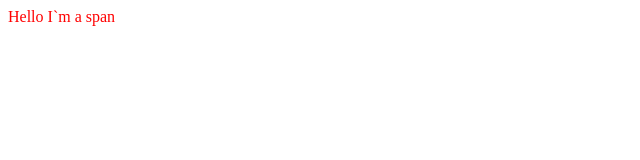
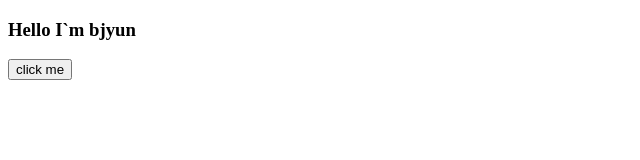
Before and after one commit to kvy-kor/react-for-beginner, a plain HTML site: page index.html in a window 1280 px wide. Shown: the whole page, without its empty margins (0-640 px from the left). Drawn offline with nearby package versions, Linux system fonts and the light colour scheme.

Commit message:
index.html

```diff
--- a/index.html
+++ b/index.html
@@ -7,11 +7,21 @@
     <script crossorigin src="https://unpkg.com/react-dom@18/umd/react-dom.production.min.js"></script>
     <script>
         const root = document.getElementById("root");
-        const span = React.createElement(
-            "span",
-            {id:"sexy-span", style : {color:"red"}},
-            "Hello I`m a span"
+        const h3 = React.createElement(
+            "h3",
+            {
+                onMouseEnter: () => console.log("mouse enter"),
+            },
+            "Hello I`m bjyun"
         );
-        ReactDOM.render(span, root);
+        const btn = React.createElement(
+            "button",
+            {
+                onClick: () => console.log("I`m clicked"),
+            },
+            "click me"
+        );
+        const container = React.createElement("div", null, [h3,btn]);
+        ReactDOM.render(container, root);
     </script>
 </html>
```
